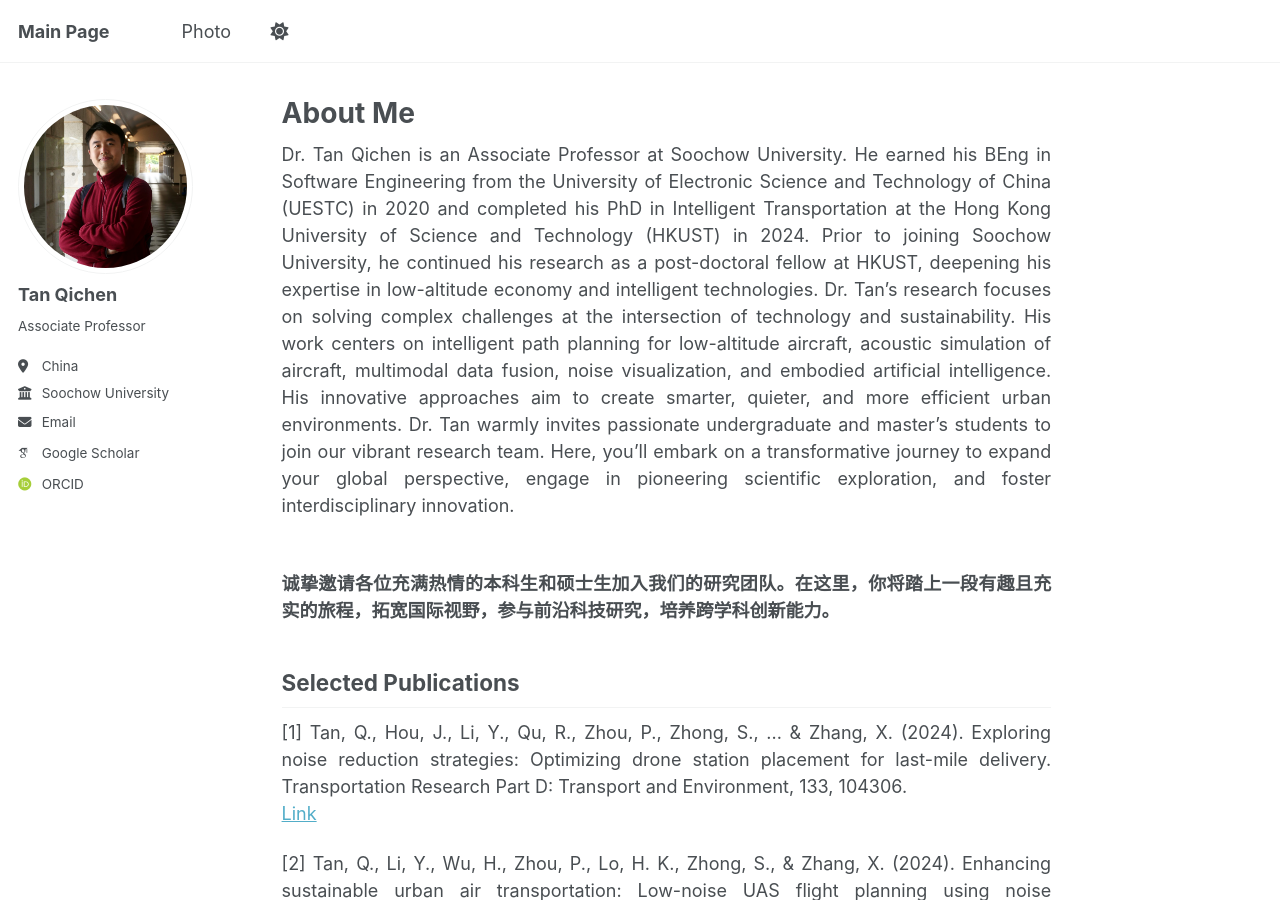
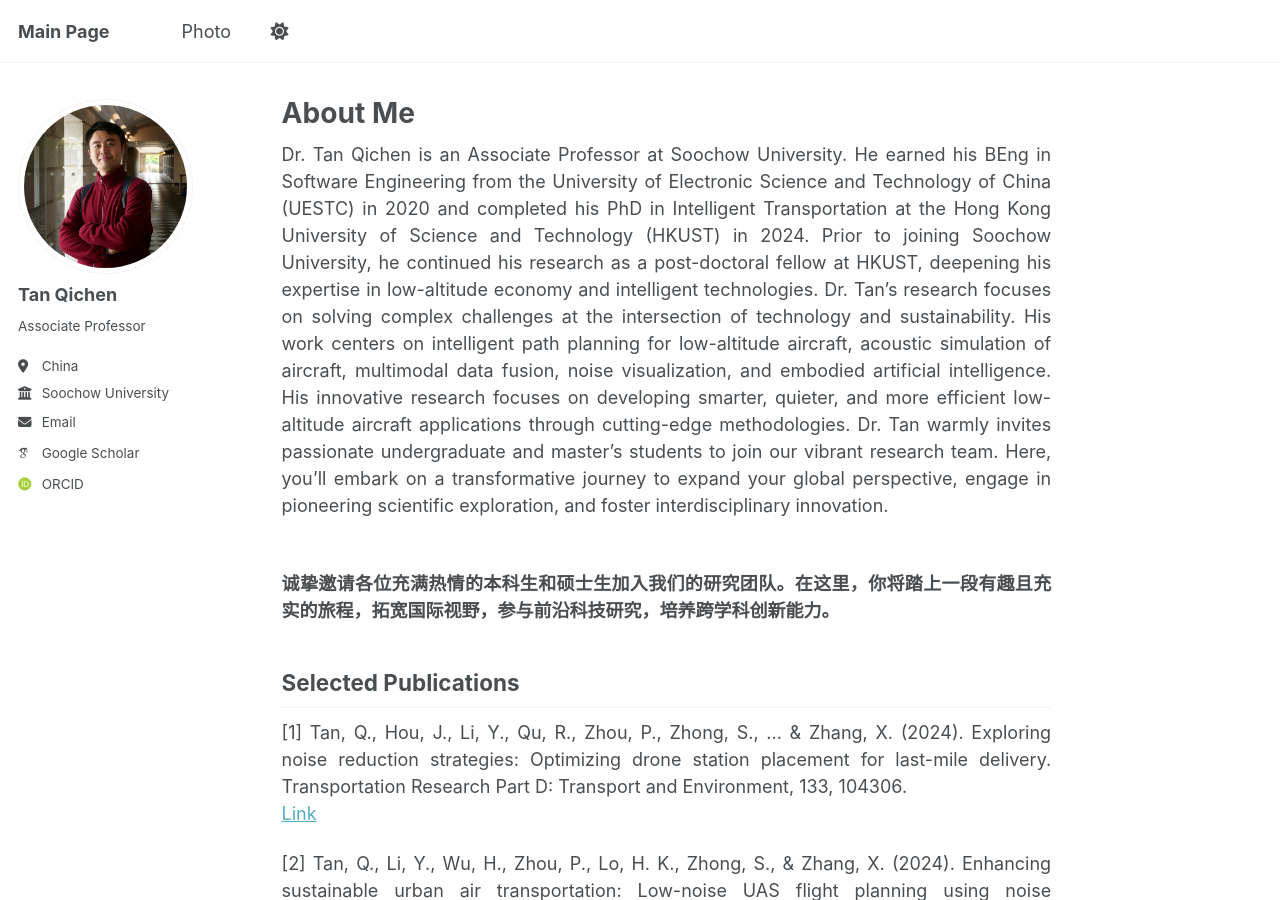
Before and after one commit to tylertam98/tylertam98.github.io, a Jekyll site: the page built from _pages/about.md, in a window 1280 px wide and 900 px high. Built offline with Jekyll 4.4.1, drawn with Linux system fonts in a browser that asks for light colours; some web fonts are replaced.

Commit message:
Update about.md

```diff
--- a/_pages/about.md
+++ b/_pages/about.md
@@ -7,7 +7,7 @@ redirect_from:
   - /about.html
 ---
 <div style="text-align: justify;">
-Dr. Tan Qichen is an Associate Professor at Soochow University. He earned his BEng in Software Engineering from the University of Electronic Science and Technology of China (UESTC) in 2020 and completed his PhD in Intelligent Transportation at the Hong Kong University of Science and Technology (HKUST) in 2024. Prior to joining Soochow University, he continued his research as a post-doctoral fellow at HKUST, deepening his expertise in low-altitude economy and intelligent technologies. Dr. Tan’s research focuses on solving complex challenges at the intersection of technology and sustainability. His work centers on intelligent path planning for low-altitude aircraft, acoustic simulation of aircraft, multimodal data fusion, noise visualization, and embodied artificial intelligence. His innovative approaches aim to create smarter, quieter, and more efficient urban environments. Dr. Tan warmly invites passionate undergraduate and master’s students to join our vibrant research team. Here, you’ll embark on a transformative journey to expand your global perspective, engage in pioneering scientific exploration, and foster interdisciplinary innovation.
+Dr. Tan Qichen is an Associate Professor at Soochow University. He earned his BEng in Software Engineering from the University of Electronic Science and Technology of China (UESTC) in 2020 and completed his PhD in Intelligent Transportation at the Hong Kong University of Science and Technology (HKUST) in 2024. Prior to joining Soochow University, he continued his research as a post-doctoral fellow at HKUST, deepening his expertise in low-altitude economy and intelligent technologies. Dr. Tan’s research focuses on solving complex challenges at the intersection of technology and sustainability. His work centers on intelligent path planning for low-altitude aircraft, acoustic simulation of aircraft, multimodal data fusion, noise visualization, and embodied artificial intelligence. His innovative research focuses on developing smarter, quieter, and more efficient low-altitude aircraft applications through cutting-edge methodologies. Dr. Tan warmly invites passionate undergraduate and master’s students to join our vibrant research team. Here, you’ll embark on a transformative journey to expand your global perspective, engage in pioneering scientific exploration, and foster interdisciplinary innovation.
 </div>
 
 &nbsp;
```
